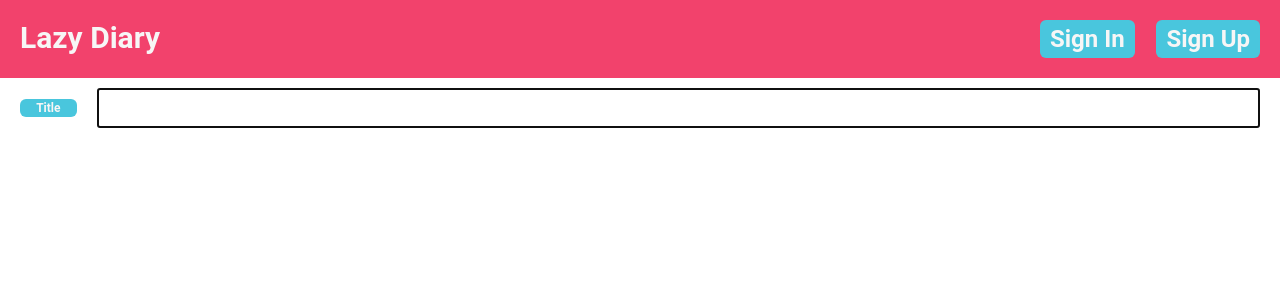
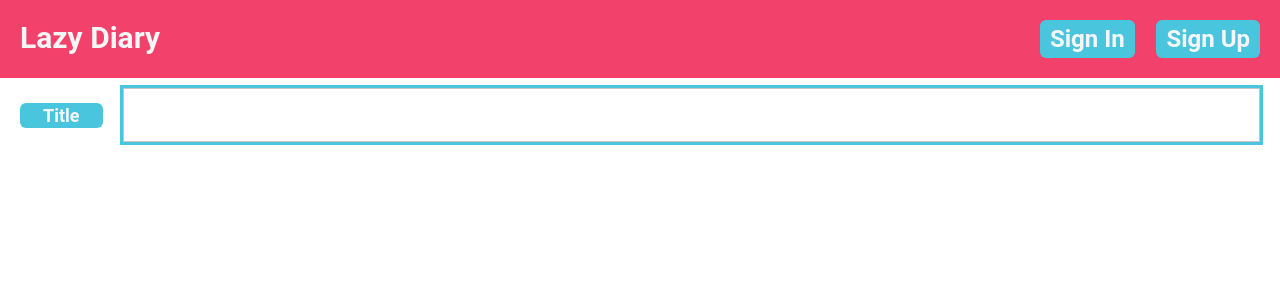
Before and after one commit to hayate4th/lazy-diary, a React app: page / in a window 1280 px wide. Shown: the top 300 px of the page. Built offline with nearby package versions, Linux system fonts and the light colour scheme.

Commit message:
Fix design

```diff
--- a/src/components/TemplateRow/index.tsx
+++ b/src/components/TemplateRow/index.tsx
@@ -79,24 +79,36 @@ const Label = styled.label`
     props.className === "focused" ? "#49c6dd" : "#c7c4c4"};
   border-radius: 6px;
   color: #f7f6f6;
-  font-size: 1em;
+  font-size: 1.5em;
   font-weight: bold;
   margin-right: 20px;
   padding: 2px 5px;
   text-align: center;
-  width: 50px;
+  width: 80px;
 `;
 
 const Input = styled.input`
-  font-size: ${props => (props.className === "TITLE" ? "2.5em" : "2em")};
+  border: 1px solid #c7c4c4;
+  font-size: ${props => (props.className === "TITLE" ? "3em" : "2em")};
   font-weight: bold;
+  padding: 5px;
   width: 100%;
+
+  &:focus {
+    outline: 3px solid #49c6dd;
+  }
 `;
 
 const Textarea = styled.textarea`
+  border: 1px solid #c7c4c4;
   font-size: 1.5em;
+  padding: 5px;
   resize: none;
   width: 100%;
+
+  &:focus {
+    outline: 3px solid #49c6dd;
+  }
 `;
 
 export default TemplateRow;
```
